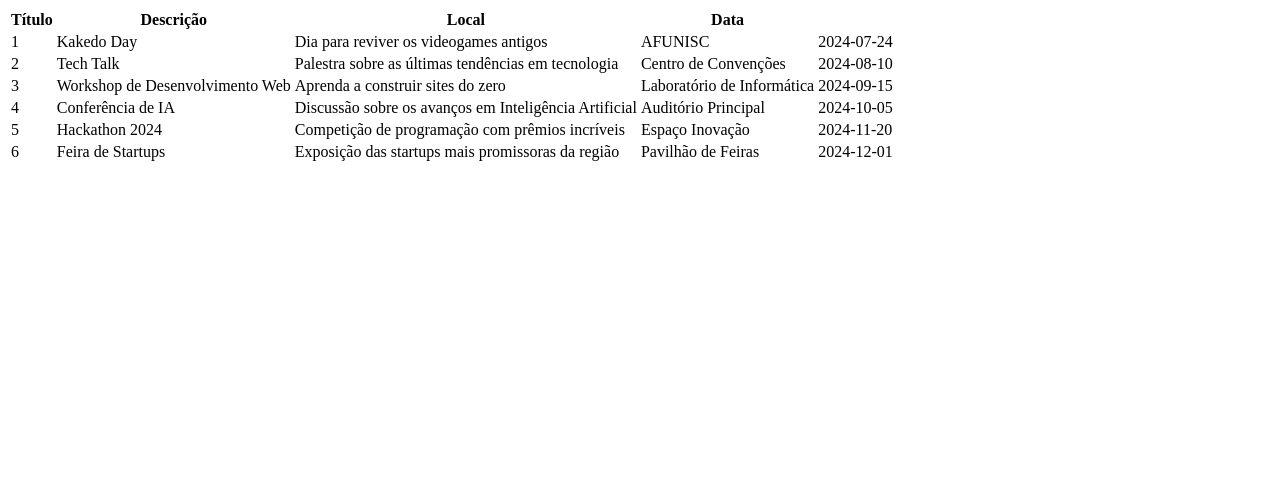
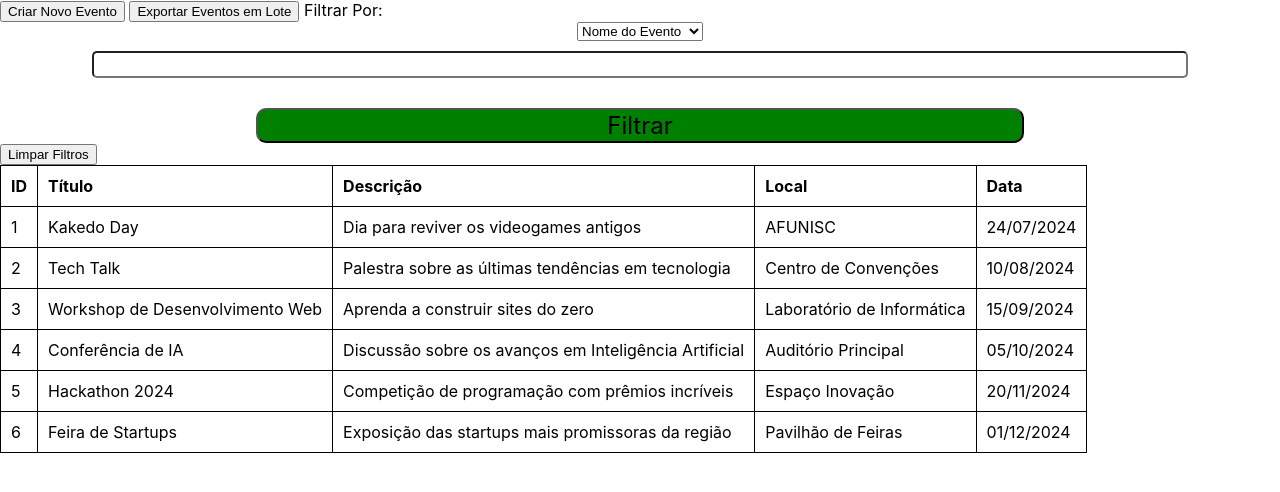
Before and after one commit to ViniciusMelz/EventosWeb, a PHP site: page /eventosWeb/Eventos in a window 1280 px wide. Shown: the top 492 px of the page. Run offline with PHP 8.4, Linux system fonts and the light colour scheme; the visitor is signed in with stand-in values (Sample User, id 1); data comes from the database, SQL or seed files in the repository.

Commit message:
feat(Eventos): criado a tabela para exibir os eventos, botoes que serão nescessarios e filtros

```diff
--- a/index.php
+++ b/index.php
@@ -17,6 +17,10 @@ switch ($requisicao) {
         break;
     case '/eventosWeb/Eventos':
         BasicController::eventos();
+
+        break;
+    case '/eventosWeb/criarEvento':
+        BasicController::criarEvento();
 
         break;
 
--- a/src/DAO/EventoDAO.php
+++ b/src/DAO/EventoDAO.php
@@ -4,7 +4,7 @@ class EventoDao{
 
     public function __construct() {
         try{
-            $pdo = new PDO("mysql:host=localhost;dbname=eventos;port=3307", "root", "");
+            $pdo = new PDO("mysql:host=localhost;dbname=eventos;port=3306", "root", "");
             $pdo->setAttribute(PDO::ATTR_ERRMODE, PDO::ERRMODE_EXCEPTION);
             $this->conexao = $pdo;
         }catch(PDOException $e){
@@ -50,6 +50,28 @@ class EventoDao{
         return $stmt->fetchALL(PDO::FETCH_ASSOC);
     }
 
+    public function buscarEventosPorNomeEvento(string $nomeEvento): array{
+        $query = "SELECT * FROM eventos WHERE titulo LIKE (?)";
+        $stmt = $this->conexao->prepare($query);
+        $nomeEvento = '%'.$nomeEvento.'%';
+        $stmt->bindParam(1, $nomeEvento, PDO::PARAM_STR);
+        $stmt->execute();
+        return $stmt->fetchALL(PDO::FETCH_ASSOC);
+    }
+
+    public function buscarEventosPorNomeUsuario(string $nomeUsuario): array{
+        $query = "SELECT e.* FROM Eventos e WHERE e.id IN(
+	                SELECT pe.evento_id FROM participacaoeventos pe
+                    INNER JOIN usuarios u ON pe.usuario_id = u.id
+                    WHERE u.nomeUsuario LIKE (?)
+                 );";
+        $stmt = $this->conexao->prepare($query);
+        $nomeUsuario = '%'.$nomeUsuario.'%';
+        $stmt->bindParam(1, $nomeUsuario, PDO::PARAM_STR);
+        $stmt->execute();
+        return $stmt->fetchALL(PDO::FETCH_ASSOC);
+    }
+
     public function buscarEventosUsuarioNaoIncritos($idUsuario): array{
         $query = "SELECT e.*
                   FROM Eventos e
--- a/src/DAO/ParticipacaoEventoDAO.php
+++ b/src/DAO/ParticipacaoEventoDAO.php
@@ -6,7 +6,7 @@ class ParticipacaoEventoDao
     public function __construct()
     {
         try {
-            $pdo = new PDO("mysql:host=localhost;dbname=eventos;port=3307", "root", "");
+            $pdo = new PDO("mysql:host=localhost;dbname=eventos;port=3306", "root", "");
             $pdo->setAttribute(PDO::ATTR_ERRMODE, PDO::ERRMODE_EXCEPTION);
             $this->conexao = $pdo;
         } catch (PDOException $e) {
--- a/src/DAO/UsuarioDAO.php
+++ b/src/DAO/UsuarioDAO.php
@@ -6,7 +6,7 @@ class UsuarioDao
     public function __construct()
     {
         try {
-            $pdo = new PDO("mysql:host=localhost;dbname=eventos;port=3307", "root", "");
+            $pdo = new PDO("mysql:host=localhost;dbname=eventos;port=3306", "root", "");
             $pdo->setAttribute(PDO::ATTR_ERRMODE, PDO::ERRMODE_EXCEPTION);
             $this->conexao = $pdo;
         } catch (PDOException $e) {
--- a/src/controllers/BasicController.php
+++ b/src/controllers/BasicController.php
@@ -16,6 +16,11 @@ class BasicController{
 
     }
 
+    public static function criarEvento(){
+        require __DIR__.'/../views/CriarEvento.php';
+
+    }
+
     public static function erro(){
         $title = 'Pagina Erro';
         $content = 'Aconteceu um erro :(';
--- a/src/controllers/EventoController.php
+++ b/src/controllers/EventoController.php
@@ -31,6 +31,24 @@ class EventoController
 
         $model = new EventoModel();
         $buscarEventos = $model->buscarEventos();
+        return $buscarEventos;
+    }
+
+    public static function listarEventosPorNomeEvento(string $nomeEvento): array
+    {
+        require 'src/models/EventoModel.php';
+
+        $model = new EventoModel();
+        $buscarEventos = $model->buscarEventosPorNomeEvento($nomeEvento);
+        return $buscarEventos;
+    }
+
+    public static function listarEventosPorNomeUsuario(string $nomeUsuario): array
+    {
+        require 'src/models/EventoModel.php';
+
+        $model = new EventoModel();
+        $buscarEventos = $model->buscarEventosPorNomeUsuario($nomeUsuario);
         return $buscarEventos;
     }
 
--- a/src/css/style.css
+++ b/src/css/style.css
@@ -80,3 +80,11 @@ input[type="text"],
     text-align: center;
     margin-left: 25%;
 }
+
+#tabelaEventos, th, td{
+    border-collapse: collapse;
+    padding: 10px;
+    text-align: left;
+    border: 1px solid black;
+    margin-bottom: 50px;
+}
--- a/src/models/EventoModel.php
+++ b/src/models/EventoModel.php
@@ -7,6 +7,22 @@ Class EventoModel{
         $dao = new EventoDao();
 
         return $dao->buscarEventos();
+    }
+
+    public function buscarEventosPorNomeEvento(string $nomeEvento) : array {
+        require_once "src/DAO/EventoDAO.php";
+
+        $dao = new EventoDao();
+
+        return $dao->buscarEventosPorNomeEvento($nomeEvento);
+    }
+
+    public function buscarEventosPorNomeUsuario(string $nomeUsuario) : array {
+        require_once "src/DAO/EventoDAO.php";
+
+        $dao = new EventoDao();
+
+        return $dao->buscarEventosPorNomeUsuario($nomeUsuario);
     }
 
     public function buscarEventosUsuarioNaoIncritos($idUsuario) : array {
--- a/src/views/Eventos.php
+++ b/src/views/Eventos.php
@@ -1,13 +1,29 @@
 <?php
 session_start();
-session_destroy();
+$filtro = $tipoFiltro = '';
 if (!isset($_SESSION["usuario"])) {
     header('location: /eventosWeb/Login');
 } else {
 }
+if ($_SERVER['REQUEST_METHOD'] == 'POST') {
+    $tipoFiltro = $_POST['tipoFiltro'];
+    $filtro = $_POST['filtro'];
+
+    require_once "src/controllers/EventoController.php";
+    if($tipoFiltro == '1'){
+        $eventoController = new EventoController();
+        $eventos = $eventoController->listarEventosPorNomeEvento($filtro);
+    }else{
+        $eventoController = new EventoController();
+        $eventos = $eventoController->listarEventosPorNomeUsuario($filtro);
+    }
+
+}else{
     require_once "src/controllers/EventoController.php";
     $eventoController = new EventoController();
     $eventos = $eventoController->listarEventos();
+}
+
 
 ?>
 <!DOCTYPE html>
@@ -16,29 +32,48 @@ if (!isset($_SESSION["usuario"])) {
 <head>
     <meta charset="UTF-8">
     <meta name="viewport" content="width=device-width, initial-scale=1.0">
+    <link rel="stylesheet" href="src/css/style.css">
     <title>Eventos</title>
 </head>
 
 <body>
-    <table class="tabela" id="paddingBottonTabela">
+    <div>
+        <a href="criarEvento"><button>Criar Novo Evento</button></a>
+        <a href=""><button>Exportar Eventos em Lote</button></a>
+
+        <label for="tipoFiltro">Filtrar Por:</label>
+        <form action="" method="POST">
+            <select name="tipoFiltro" id="comboTipoFiltro">
+                <option value=1>Nome do Evento</option>
+                <option value=2 <?php if ($tipoFiltro == 2) echo 'selected'; ?> >Nome do Usuário</option>
+            </select>
+            <input type="text" name="filtro" value="<?php echo $filtro ?>"required>
+            <input type="submit" value="Filtrar">
+        </form>
+        <a href="Eventos"><button>Limpar Filtros</button></a>
+    </div>
+    <div>
+        <table id="tabelaEventos">
             <tr>
+                <th>ID</th>
                 <th>Título</th>
                 <th>Descrição</th>
                 <th>Local</th>
                 <th>Data</th>
             </tr>
             <?php
-        for ($i=0; $i < count($eventos); $i++) {
+            for ($i = 0; $i < count($eventos); $i++) {
                 echo '<tr>';
                 echo '<td>' . $eventos[$i]['id'] . '</td>';
                 echo '<td>' . $eventos[$i]['titulo'] . '</td>';
                 echo '<td>' . $eventos[$i]['descricao'] . '</td>';
                 echo '<td>' . $eventos[$i]['localEvento'] . '</td>';
-            echo '<td>' . $eventos[$i]['dataEvento'] . '</td>';
+                echo '<td>' . DateTime::createFromFormat('Y-m-d', $eventos[$i]['dataEvento'])->format('d/m/Y') . '</td>';
                 echo '</tr>';
             }
             ?>
         </table>
+    </div>
 </body>
 
 </html>
--- a/src/views/Login.php
+++ b/src/views/Login.php
@@ -41,8 +41,8 @@ if (isset($_SESSION["usuario"])) {
         <div id="containerLogin">
             <h1 id="tituloLogin">LOGIN</h1>
             <form action="" method="POST">
-                <input type="text" name="login" required>
-                <input type="password" name="senha" required>
+                <input type="text" name="login" value="viniciusmelz" required>
+                <input type="password" name="senha" value="senha" required>
                 <input type="submit" value="Login">
             </form>
             <p id="erro"><?php echo $erro ?></p>
```
Also changed, not shown: src/views/CriarEvento.php (added). Lines whose indentation alone changed are shown as unchanged.
